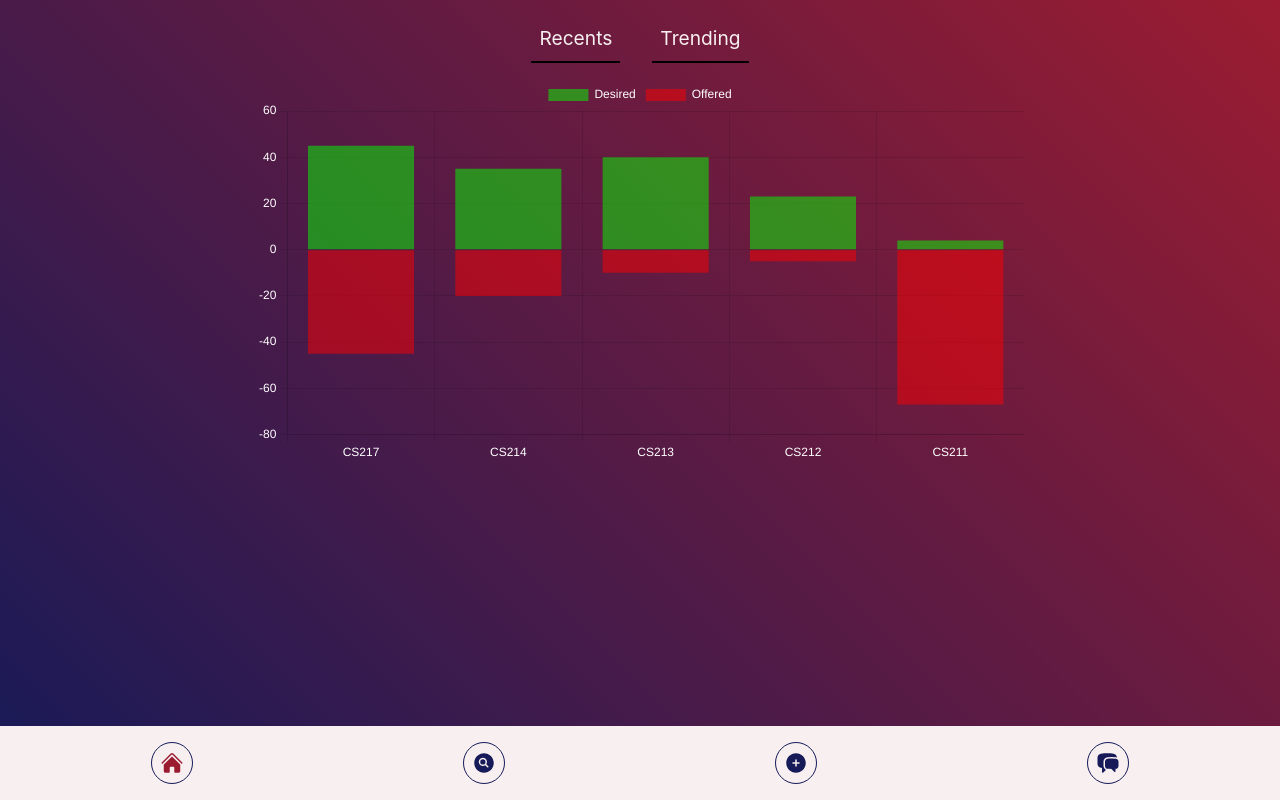
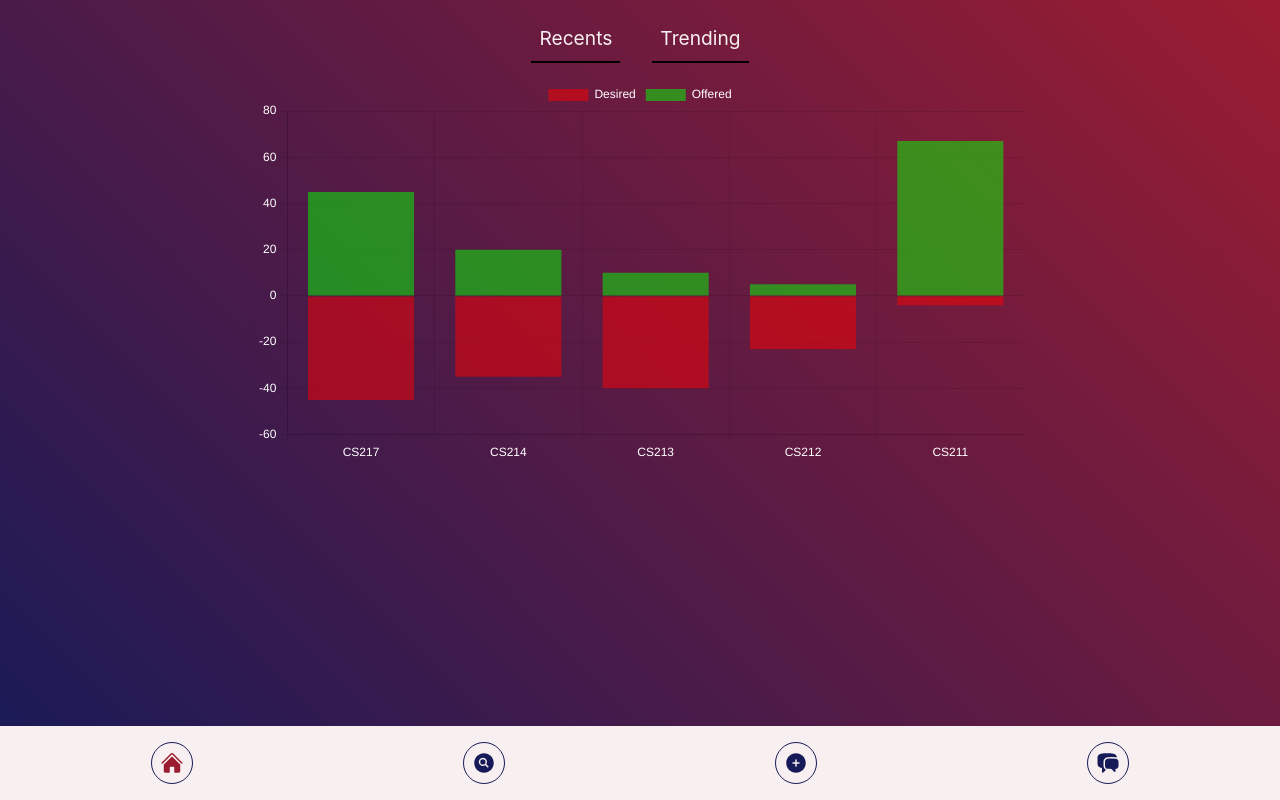
Before and after one commit to j-ackie/brutus, a React (Create React App) app in the folder frontend/: page / in a window 1280 px wide. Both pictures are taken after a click on the button "Trending". Built offline with nearby package versions, Linux system fonts and the light colour scheme.

Commit message:
Graph, home page enhancements

```diff
--- a/frontend/src/components/Trending/Trending.tsx
+++ b/frontend/src/components/Trending/Trending.tsx
@@ -34,7 +34,19 @@ function Trending() {
           color: "white"
         },
         position: 'top' as const,
-      }
+      },
+      tooltip: {
+        callbacks: {
+            label: function(tooltipItem : any) {
+                // Get the absolute (positive) value of the data point
+                console.log(tooltipItem)
+                const value = Math.abs(tooltipItem.raw);
+
+                // Construct the tooltip label to display the positive value
+                return `${tooltipItem.dataset.label}: ${value}`;
+              }
+          }
+      },
     },
     scales: {
       y: {
@@ -59,13 +71,13 @@ function Trending() {
     datasets: [
       {
         label: 'Desired',
-        data: queryData.map((element) => element.wants),
-        backgroundColor: 'rgba(0, 255, 0, 0.5)',
+        data: queryData.map((element) => -1 * element.wants),
+        backgroundColor: 'rgba(255, 0, 0, 0.5)',
       },
       {
         label: 'Offered',
-        data: queryData.map((element) => -1 * element.gives),
-        backgroundColor: 'rgba(255, 0, 0, 0.5)',
+        data: queryData.map((element) => element.gives),
+        backgroundColor: 'rgba(0, 255, 0, 0.5)',
       }
     ],
   };
--- a/frontend/src/pages/home/Home.tsx
+++ b/frontend/src/pages/home/Home.tsx
@@ -13,6 +13,16 @@ function Home() {
 
   const [tab, setTab] = useState(TAB_STATE_ENUM.RECENTS)
 
+  let recentsStyle = "mr-8"
+  let trendingStyle = ""
+
+  if(tab == TAB_STATE_ENUM.RECENTS){
+    recentsStyle += " border-b-accent"
+  }
+  else{
+    trendingStyle += " border-b-accent"
+  }
+
   return (
     <div className='flex flex-col items-center justify-start h-screen pt-4' style = {
       {
@@ -20,8 +30,14 @@ function Home() {
       }
     }>
       <div className='pb-4'>
-        <TextButton text='Recents' onClick={() => {setTab(TAB_STATE_ENUM.RECENTS)}} className="mr-8"/>
-        <TextButton text='Trending' onClick={() => {setTab(TAB_STATE_ENUM.TRENDING)}}/>
+        <TextButton text='Recents'
+          onClick={() => {setTab(TAB_STATE_ENUM.RECENTS)}}
+          className={recentsStyle}
+        />
+        <TextButton text='Trending'
+          onClick={() => {setTab(TAB_STATE_ENUM.TRENDING)}}
+          className={trendingStyle}
+        />
       </div>
       {
         tab == TAB_STATE_ENUM.RECENTS ? <Feed searchTerm=''/> : <Trending />
```
